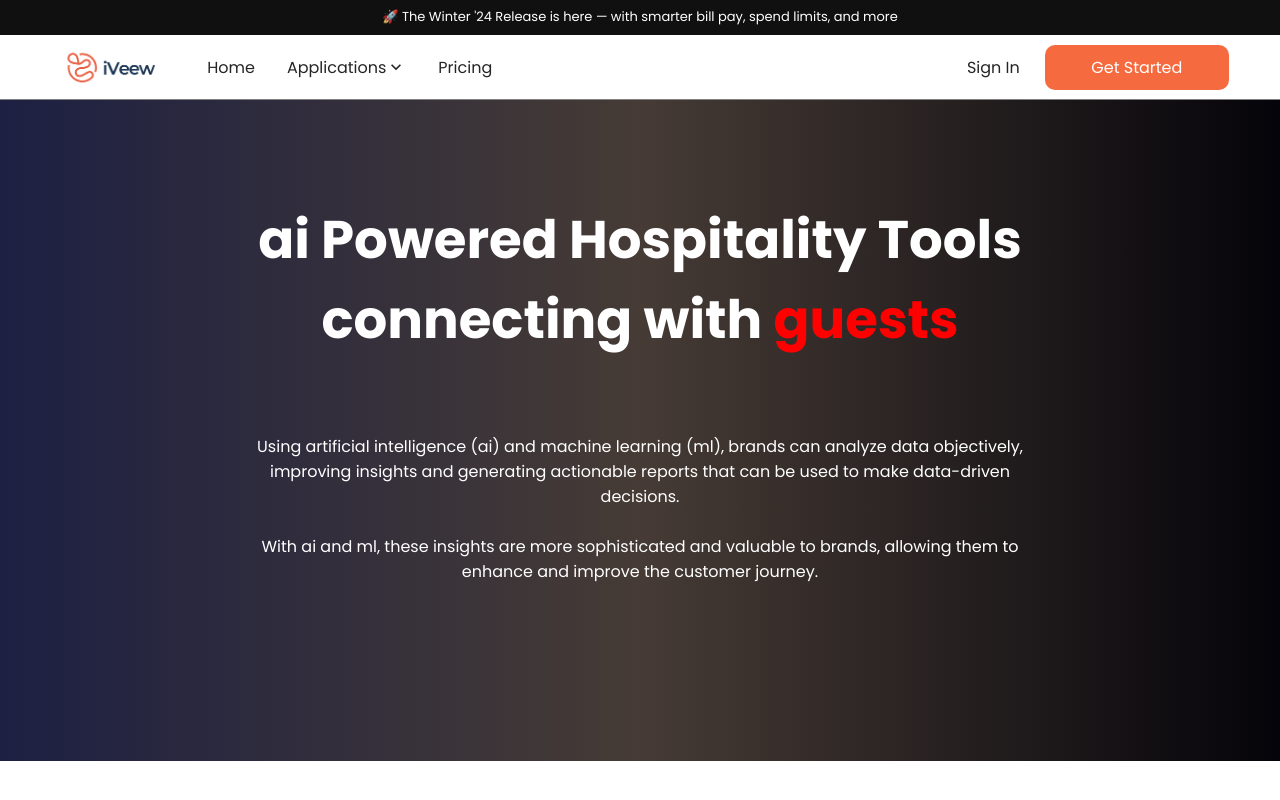
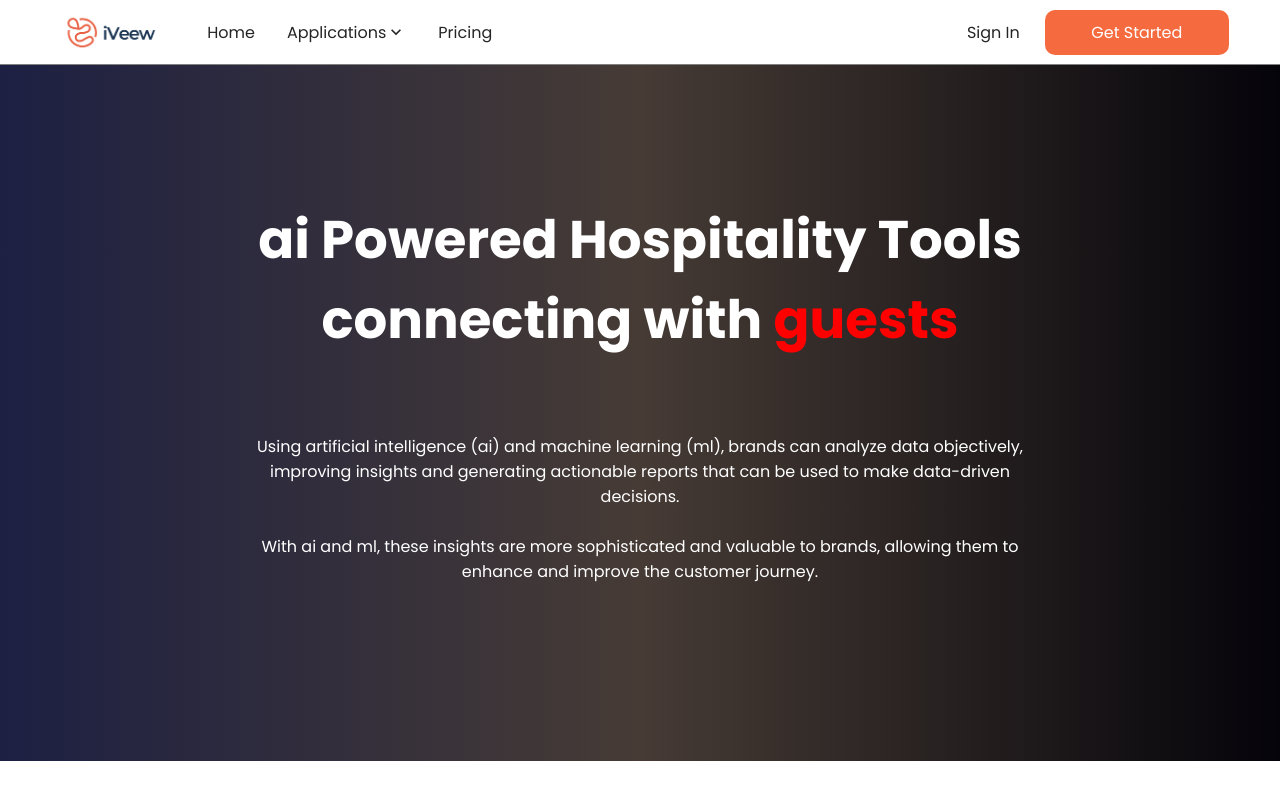
Before and after one commit to sohail-pixelandbeam/iveew11, a React (Vite) app: page / in a window 1280 px wide. Shown: the top 800 px of the page. Built offline with nearby package versions, Linux system fonts and the light colour scheme.

Commit message:
note remove from navbar

```diff
--- a/src/components/navbar/Navbar.jsx
+++ b/src/components/navbar/Navbar.jsx
@@ -64,12 +64,12 @@ export default function NavBar({ active, hideModal, hideNote }) {
 
     return (
         <div className="navBar-Parent">
-            {!hideNote && <div className="navBar-note"
+            {/* {!hideNote && <div className="navBar-note"
                 style={{
                     display: showNote ? 'block' : 'none',
                     opacity: (activeLink === '') ? 1 : 0.3,
                 }}
-            >🚀 The Winter '24 Release is here — with smarter bill pay, spend limits, and more </div>}
+            >🚀 The Winter '24 Release is here — with smarter bill pay, spend limits, and more </div>} */}
             <div className="navBar">
                 <div className="icon">
                     {(menu === false) ? <MenuIcon onClick={() => setMenu(!menu)} /> : <CloseIcon onClick={() => setMenu(!menu)} />}
```
